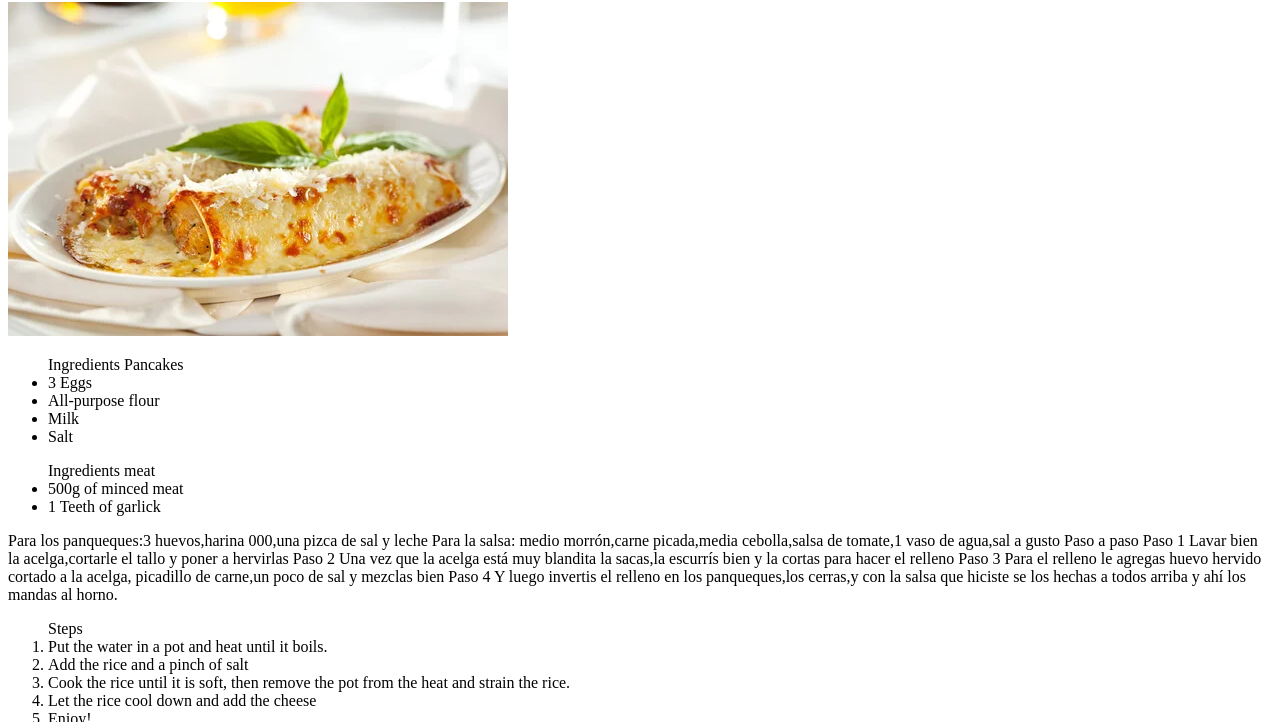
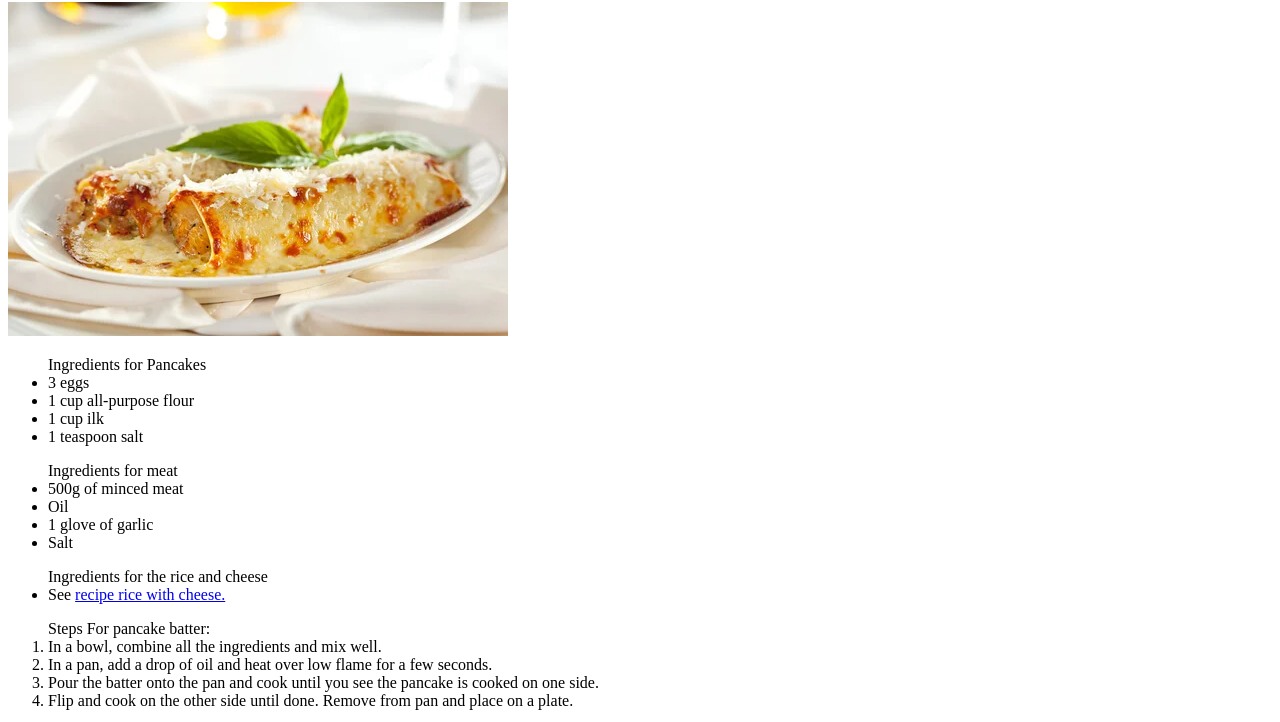
Before and after one commit to dariomiguel/odin-recipes, a plain HTML site: page recipes/canelloni.html in a window 1280 px wide. Shown: the part 78-800 px from the top of the page. Drawn offline with Linux system fonts and the light colour scheme.

Commit message:
Added the third recipe

```diff
--- a/recipes/canelloni.html
+++ b/recipes/canelloni.html
@@ -8,35 +8,39 @@
         <h1>Rice with creamy cheese</h1>
         <img src="../images/canelones-pollo.webp" alt="Plate features rice with cheese">
         <ul>
-            Ingredients Pancakes
-            <li>3 Eggs</li>
-            <li>All-purpose flour</li>
-            <li>Milk</li>
-            <li>Salt</li>
+            Ingredients for Pancakes
+            <li>3 eggs</li>
+            <li>1 cup all-purpose flour</li>
+            <li>1 cup ilk</li>
+            <li>1 teaspoon salt</li>
         </ul>
 
         <ul>
-            Ingredients meat
+            Ingredients for meat
             <li>500g of minced meat</li>
-            <li>1 Teeth of garlick</li>
+            <li>Oil</li>
+            <li>1 glove of garlic</li>
+            <li>Salt</li>
         </ul>
-        Para los panqueques:3 huevos,harina 000,una pizca de sal y leche
-        Para la salsa: medio morrón,carne picada,media cebolla,salsa de tomate,1 vaso de agua,sal a gusto
-        Paso a paso
-        Paso 1
-        Lavar bien la acelga,cortarle el tallo y poner a hervirlas
-        Paso 2
-        Una vez que la acelga está muy blandita la sacas,la escurrís bien y la cortas para hacer el relleno
-        Paso 3
-        Para el relleno le agregas huevo hervido cortado a la acelga, picadillo de carne,un poco de sal y mezclas bien
-        Paso 4
-        Y luego invertis el relleno en los panqueques,los cerras,y con la salsa que hiciste se los hechas a todos arriba y ahí los mandas al horno.        <ol>
-            Steps
-            <li>Put the water in a pot and heat until it boils.</li>
-            <li>Add the rice and a pinch of salt</li>
-            <li>Cook the rice until it is soft, then remove the pot from the heat and strain the rice.</li>
-            <li>Let the rice cool down and add the cheese</li>
-            <li>Enjoy!</li>
+        <ul>Ingredients for the rice and cheese
+            <li>See <a href="riceWithCreamyCheese.html"> recipe rice with cheese.</a></li>
+        </ul>
+        <ol>
+            Steps For pancake batter:
+            <li>In a bowl, combine all the ingredients and mix well.</li>
+            <li>In a pan, add a drop of oil and heat over low flame for a few seconds.</li>
+            <li>Pour the batter onto the pan and cook until you see the pancake is cooked on one side.</li>
+            <li>Flip and cook on the other side until done. Remove from pan and place on a plate.</li>
+        </ol>
+        <ol> For the canelloni filling:
+            <li>In a pan, add oil and cook the minced meat with finely chopped garlic and a pinch of salt. </li>
+            <li>once the meat is cooked, remove from heat and leat it cool down.</li>
+            <li>In a bowl, mix the cooked meat with the rice.</li>
+        </ol>
+        <ol>Assembling the canelloni:
+            <li>On a plate, place the pancake batter, and spoon onto it.</li>
+            <li>Roll up and place in a baking dish.</li>
+            <li>Add your oreferred sauce on top and bake in the oven until heated through.
         </ol>
         <a href="../index.html">Back to main menu.</a>
     </body>
```
Also changed, not shown: recipes/riceWithCreamyCheese.html (+2 -2 lines).
